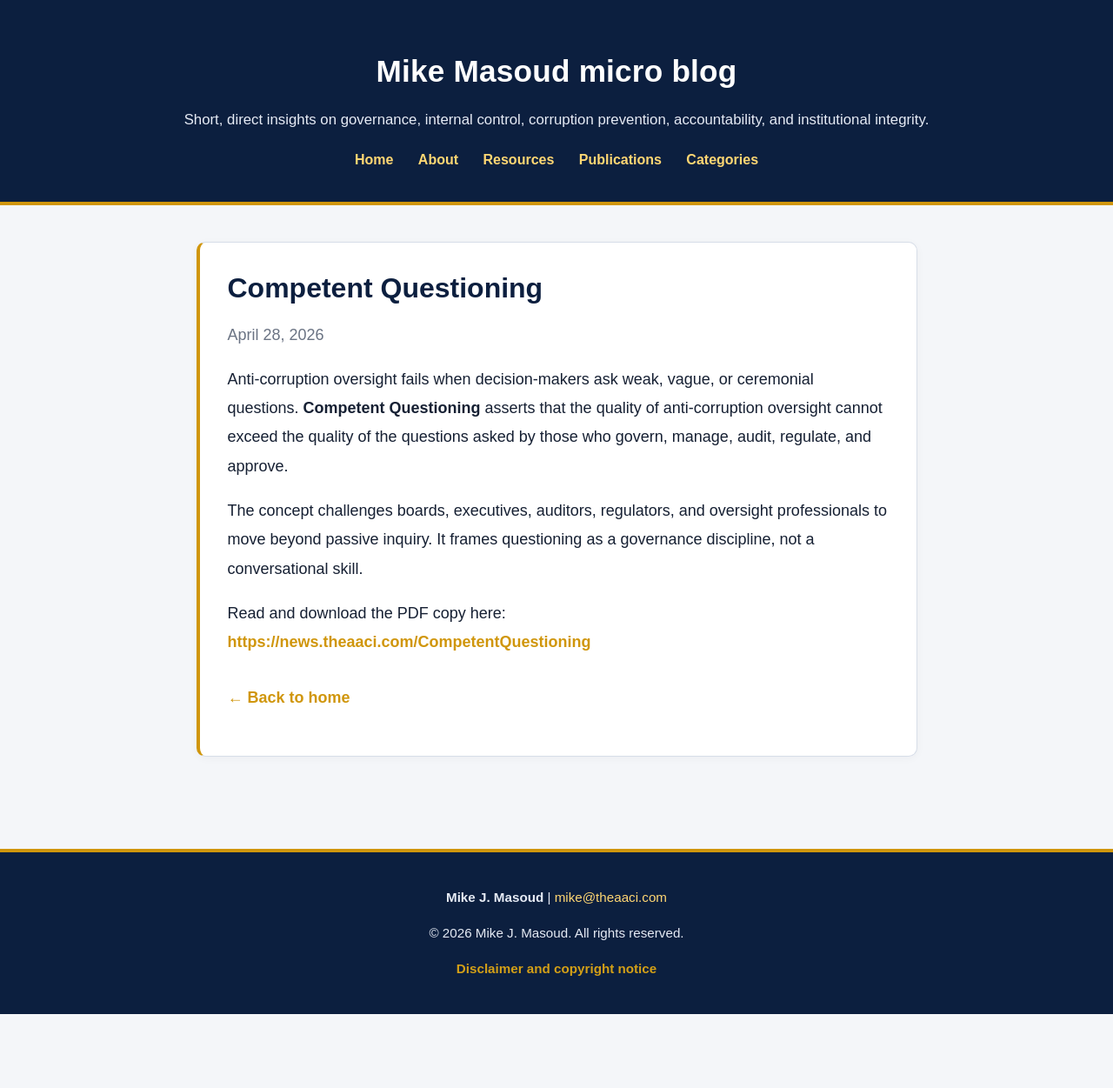
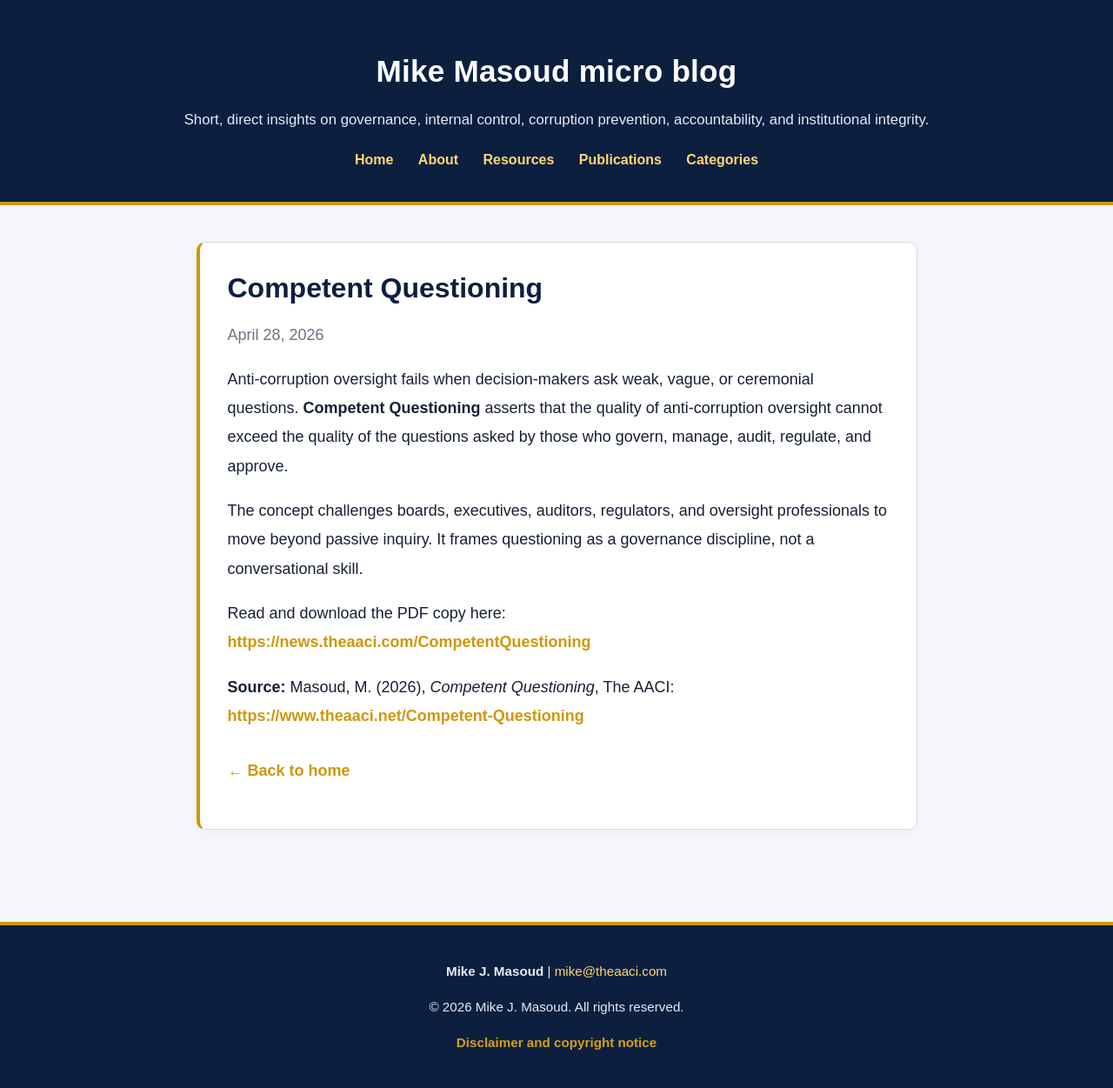
Before and after one commit to mikemasoud/microblog, a Jekyll site: the page built from _posts/2026-04-28-competent-questioning.md, in a window 1280 px wide. Shown: the whole page at 87% size. Built offline with Jekyll 4.4.1, drawn with Linux system fonts in a browser that asks for light colours; before the commit the page ends 1166 px from its top, so only the background shows below that.

Commit message:
Update _posts/2026-04-28-competent-questioning.md (via Pages CMS)

```diff
--- a/_posts/2026-04-28-competent-questioning.md
+++ b/_posts/2026-04-28-competent-questioning.md
@@ -18,3 +18,5 @@ The concept challenges boards, executives, auditors, regulators, and oversight p
 
 Read and download the PDF copy here:
 [https://news.theaaci.com/CompetentQuestioning](https://news.theaaci.com/CompetentQuestioning)
+
+**Source:** Masoud, M. (2026), *Competent Questioning*, The AACI: [https://www.theaaci.net/Competent-Questioning](https://www.theaaci.net/Competent-Questioning)
```
